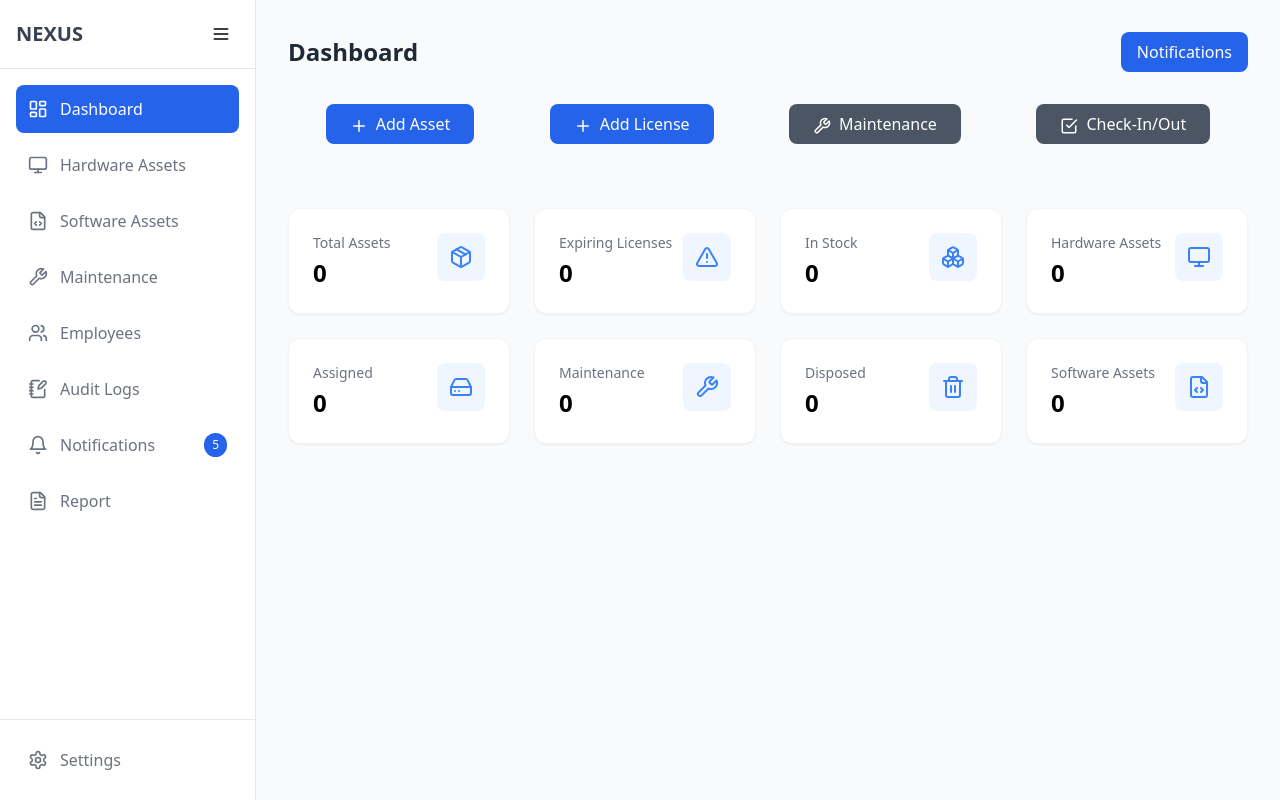
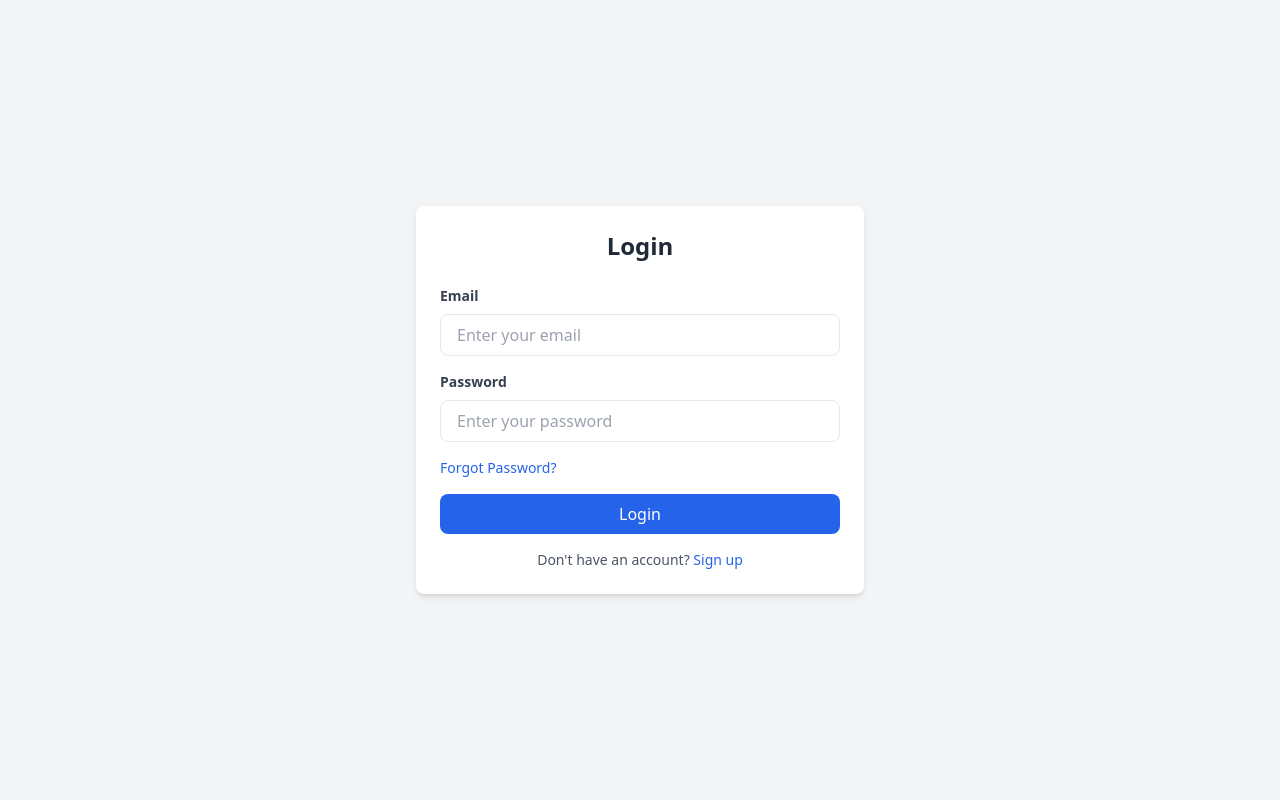
Before and after one commit to SSHareesh/Nexus_frontend, a React (Vite) app: page / in a window 1280 px wide. Built offline with nearby package versions, Linux system fonts and the light colour scheme; no server answers.

Commit message:
dashboard navigation

```diff
--- a/src/App.jsx
+++ b/src/App.jsx
@@ -1,9 +1,11 @@
 import React from 'react';
 import { BrowserRouter as Router, Routes, Route } from 'react-router-dom';
 import Layout from './components/layout/Layout';
+import Login from './pages/Authentication/Login';
+import Signup from './pages/Authentication/Signup';
 import Dashboard from './pages/Dashboard/Dashboard';
 import HardwareAssets from './pages/HardwareAssets/HardwareAssets';
-//import SoftwareAssets from "@/pages/SoftwareAssets/SoftwareAssets.jsx";
+import AddHardwareAsset from './pages/HardwareAssets/AddHardwareAsset';
 import EditSoftwareAssets from './pages/SoftwareAssets/EditSoftwareAssets';
 import SoftwareAssets from './pages/SoftwareAssets/SoftwareAssets';
 import EditHardware from './pages/EditHardware/EditHardware';
@@ -14,8 +16,11 @@ function App() {
   return (
     <Router>
       <Routes>
-        <Route path="/" element={<Layout><Dashboard /></Layout>} />
+        <Route path="/" element={<Login />} />
+        <Route path="/Signup" element={<Signup />} />
+        <Route path="/Dashboard" element={<Layout><Dashboard /></Layout>} />
         <Route path='/HardwareAssets' element={<Layout><HardwareAssets /></Layout>} />
+        <Route path='/AddHardwareAsset' element={<Layout><AddHardwareAsset/></Layout>} />
         <Route path='/SoftwareAssets' element={<Layout><SoftwareAssets /></Layout>} />
         <Route path='/EditHardware/:id' element={<Layout><EditHardware /></Layout>} />
         <Route path="/EditSoftwareAssets/:id" element={<Layout><EditSoftwareAssets /></Layout>} />
--- a/src/components/layout/NavItem.jsx
+++ b/src/components/layout/NavItem.jsx
@@ -40,7 +40,7 @@ const NavItem = ({ icon: Icon, label, count = 0, isCollapsed }) => {
   const location = useLocation();
 
   const paths = {
-    Dashboard: "/",
+    "Dashboard": "/Dashboard",
     "Hardware Assets": "/HardwareAssets",
     "Software Assets": "/SoftwareAssets",
     "Assigned Assets": "/assigned-assets",
--- a/src/components/layout/Sidebar.jsx
+++ b/src/components/layout/Sidebar.jsx
@@ -22,8 +22,7 @@ const Sidebar = ({ isCollapsed, toggleSidebar }) => {
         {!isCollapsed && <h1 className="text-xl font-bold text-gray-700">NEXUS</h1>}
         <button
           onClick={toggleSidebar}
-          className="p-2 rounded-lg hover:bg-gray-100 transition-colors"
-        >
+          className="p-2 rounded-lg hover:bg-gray-100 transition-colors">
           {isCollapsed ? <Menu size={20} /> : <Menu size={20} />}
         </button>
       </div>
--- /dev/null
+++ b/src/pages/Authentication/Login.jsx
@@ -0,0 +1,41 @@
+import React from "react";
+import { Link, useNavigate } from "react-router-dom";
+
+
+function Login (){
+const navigate=useNavigate() ;
+  return (
+    <div className="flex min-h-screen items-center justify-center bg-gray-100">
+      <div className="w-full max-w-md p-6 bg-white rounded-lg shadow-md">
+        <h2 className="text-2xl font-bold text-gray-800 text-center">Login</h2>
+
+        <form className="mt-6">
+          <div className="mb-4">
+            <label className="block text-gray-700 text-sm font-semibold mb-2">Email</label>
+            <input type="email" className="w-full px-4 py-2 border rounded-lg focus:ring-blue-500 focus:border-blue-500" placeholder="Enter your email" />
+          </div>
+
+          <div className="mb-4">
+            <label className="block text-gray-700 text-sm font-semibold mb-2">Password</label>
+            <input type="password" className="w-full px-4 py-2 border rounded-lg focus:ring-blue-500 focus:border-blue-500" placeholder="Enter your password" />
+          </div>
+
+          <div className="flex justify-between items-center mb-4">
+            <Link to="/forgot-password" className="text-blue-600 text-sm hover:underline">Forgot Password?</Link>
+          </div>
+
+          <button type="submit" className="w-full bg-blue-600 text-white py-2 rounded-lg hover:bg-blue-700 transition-colors"
+           onClick={() => navigate("/Dashboard")}>
+            Login
+          </button>
+        </form>
+
+        <p className="mt-4 text-sm text-gray-600 text-center">
+          Don't have an account? <Link to="/signup" className="text-blue-600 hover:underline">Sign up</Link>
+        </p>
+      </div>
+    </div>
+  );
+};
+
+export default Login;
--- /dev/null
+++ b/src/pages/Authentication/Signup.jsx
@@ -0,0 +1,44 @@
+import React from "react";
+import { Link } from "react-router-dom";
+
+const Signup = () => {
+  return (
+    <div className="flex min-h-screen items-center justify-center bg-gray-100">
+      <div className="w-full max-w-md p-6 bg-white rounded-lg shadow-md">
+        <h2 className="text-2xl font-bold text-gray-800 text-center">Sign Up</h2>
+
+        <form className="mt-6">
+          <div className="mb-4">
+            <label className="block text-gray-700 text-sm font-semibold mb-2">Full Name</label>
+            <input type="text" className="w-full px-4 py-2 border rounded-lg focus:ring-blue-500 focus:border-blue-500" placeholder="Enter your full name" />
+          </div>
+
+          <div className="mb-4">
+            <label className="block text-gray-700 text-sm font-semibold mb-2">Email</label>
+            <input type="email" className="w-full px-4 py-2 border rounded-lg focus:ring-blue-500 focus:border-blue-500" placeholder="Enter your email" />
+          </div>
+
+          <div className="mb-4">
+            <label className="block text-gray-700 text-sm font-semibold mb-2">Password</label>
+            <input type="password" className="w-full px-4 py-2 border rounded-lg focus:ring-blue-500 focus:border-blue-500" placeholder="Create a password" />
+          </div>
+
+          <div className="mb-4">
+            <label className="block text-gray-700 text-sm font-semibold mb-2">Confirm Password</label>
+            <input type="password" className="w-full px-4 py-2 border rounded-lg focus:ring-blue-500 focus:border-blue-500" placeholder="Create a password" />
+          </div>
+
+          <button type="submit" className="w-full bg-blue-600 text-white py-2 rounded-lg hover:bg-blue-700 transition-colors">
+            Sign Up
+          </button>
+        </form>
+
+        <p className="mt-4 text-sm text-gray-600 text-center">
+          Already have an account? <Link to="/" className="text-blue-600 hover:underline">Login</Link>
+        </p>
+      </div>
+    </div>
+  );
+};
+
+export default Signup;
--- a/src/pages/Dashboard/Dashboard.jsx
+++ b/src/pages/Dashboard/Dashboard.jsx
@@ -1,7 +1,7 @@
 import React, { useEffect, useState } from 'react';
 import StatsCard from '../../components/StatsCard/StatsCard';
 import { Package, Boxes, HardDrive, FileCode, Wrench, Trash2, AlertTriangle, Monitor,CheckSquare, Plus } from 'lucide-react';
-import { useNavigate } from 'react-router-dom';
+import { useNavigate,Link } from 'react-router-dom';
 import api from '../../utils/api';
 
 function Dashboard() {
@@ -28,14 +28,14 @@ function Dashboard() {
   }, []);
 
   const stats = [
-    { title: 'Total Assets', value: counts.assetmanage ?? '0', icon: Package },
-    { title: 'Expiring Licenses', value: counts.expiring ?? '0', icon: AlertTriangle },
-    { title: 'In Stock', value: counts.stock ?? '0', icon: Boxes },
-    { title: 'Hardware Assets', value: counts.in_out ?? '0', icon: Monitor },
-    { title: 'Assigned', value: counts.inuse ?? '0', icon: HardDrive },
-    { title: 'Maintenance', value: counts.maintenance_manage ?? '0', icon: Wrench },
-    { title: 'Disposed', value: counts.disposal ?? '0', icon: Trash2 },
-    { title: 'Software Assets', value: counts.softwareassets ?? '0', icon: FileCode },
+    { title: 'Total Assets', value: Number(counts.assetmanage) + Number(counts.softwareassets) || '0', icon: Package },
+    { title: 'Expiring Licenses', value: counts.expiring || '0', icon: AlertTriangle,path:"" },
+    { title: 'In Stock', value: counts.stock || '0', icon: Boxes,path:"/HardwareAssets?filter=instock" },
+    { title: 'Hardware Assets', value: counts.assetmanage || '0', icon: Monitor,path:"/HardwareAssets" },
+    { title: 'Assigned', value: counts.inuse || '0', icon: HardDrive },
+    { title: 'Maintenance', value: counts.maintenance_manage || '0', icon: Wrench, },
+    { title: 'Disposed', value: counts.disposal || '0', icon: Trash2 ,path:"/HardwareAssets?filter=disposed"},
+    { title: 'Software Assets', value: counts.softwareassets || '0', icon: FileCode,path:"/SoftwareAssets" },
   ];
 
   return (
@@ -50,14 +50,14 @@ function Dashboard() {
       {/* Action Buttons */}
       <div className="flex flex-wrap justify-around mb-8">
         <button
-          onClick={() => navigate('/AddHardwareAsset')}
+          onClick={() => navigate("/AddHardwareAsset")}
           className="px-6 py-2 bg-blue-600 text-white font-medium rounded-lg mb-2 hover:bg-blue-700 transition">
         <Plus className="inline-block  mr-2 " size={18}/>
           Add Asset
         </button>
 
         <button
-          onClick={() => navigate('/add-license')}
+          onClick={() => navigate("/AddSoftware")}
           className="px-6 py-2 bg-blue-600 text-white font-medium rounded-lg mb-2 hover:bg-blue-700 transition">
         <Plus className="inline-block  mr-2 " size={18}/>
 
@@ -85,7 +85,9 @@ function Dashboard() {
       {/* Stats Cards Section */}
       <div className="grid grid-cols-1 md:grid-cols-2 lg:grid-cols-4 gap-6">
         {stats.map((stat, index) => (
+           <Link key={index} to={stat.path} className="block">
           <StatsCard key={index} title={stat.title} value={stat.value} icon={stat.icon} />
+           </Link>
         ))}
       </div>
     </div>
--- a/src/pages/HardwareAssets/HardwareAssets.jsx
+++ b/src/pages/HardwareAssets/HardwareAssets.jsx
@@ -1,7 +1,7 @@
 import React, { useState, useEffect } from "react";
 import { Plus, Filter, Search, Eye, Trash2, Archive, CheckSquare, Square } from "lucide-react";
 import api from "../../utils/api";
-import { useNavigate } from "react-router-dom";
+import { useNavigate} from "react-router-dom";
 
 function HardwareAssets() {
   const navigate = useNavigate();
@@ -11,8 +11,11 @@ function HardwareAssets() {
   const [selectedFilter, setSelectedFilter] = useState("");
   const [showFilters, setShowFilters] = useState(false);
 
+
   useEffect(() => {
-    const fetchAssets = async () => {
+
+
+      const fetchAssets = async () => {
       const response = await api.getAssets();
       console.log("Fetched data:", response.data.data);  // Log the data
 
@@ -24,6 +27,7 @@ function HardwareAssets() {
       }
     };
     fetchAssets();
+
   }, []);
 
 
@@ -44,12 +48,12 @@ function HardwareAssets() {
     const normalizedStatus = asset.status.trim().toLowerCase();
     const matchesSearch = asset.assetid.toLowerCase().includes(searchQuery.toLowerCase());
     const matchesFilter =
-      selectedFilter === "All" ||
-      selectedFilter === "" ||
-      (selectedFilter === "In Stock" && normalizedStatus === "instock") ||
-      (selectedFilter === "Assigned" && normalizedStatus === "assigned") ||
-      (selectedFilter === "Under Maintenance" && normalizedStatus === "maintenance") ||
-      (selectedFilter === "Disposed" && normalizedStatus === "disposed");
+    selectedFilter === "All" ||
+    selectedFilter === "" ||
+    (selectedFilter.toLowerCase() === "in stock" && normalizedStatus === "instock") ||
+    (selectedFilter.toLowerCase() === "assigned" && normalizedStatus === "assigned") ||
+    (selectedFilter.toLowerCase() === "under maintenance" && normalizedStatus === "maintenance") ||
+    (selectedFilter.toLowerCase() === "disposed" && normalizedStatus === "disposed");
 
     return matchesSearch && matchesFilter;
   });
@@ -67,7 +71,7 @@ function HardwareAssets() {
   return (
     <div className="p-6">
       <div className="flex flex-col md:flex-row justify-between items-center mb-6 space-y-4 md:space-y-0">
-        <h1 className="text-2xl font-bold text-gray-800">Hardware Assets</h1>
+        <h1 className="text-xl font-bold text-gray-800">Hardware Assets</h1>
         <div className="flex items-center space-x-4">
           <div className="relative">
             <Search className="absolute left-3 top-2.5 text-gray-400" size={18} />
@@ -103,6 +107,7 @@ function HardwareAssets() {
                 ))}
               </div>
             )}
+
           </div>
 
           {/* Add New Button */}
@@ -114,7 +119,7 @@ function HardwareAssets() {
       </div>
 
       <div className="overflow-x-auto bg-white shadow-md rounded-lg">
-        <table className="w-full text-left border-collapse">
+        <table className="w-full text-left border-collapse text-sm">
           <thead>
             <tr className="bg-gray-100">
               <th className="px-6 py-3 border-b">Asset ID</th>
--- a/src/pages/SoftwareAssets/SoftwareAssets.jsx
+++ b/src/pages/SoftwareAssets/SoftwareAssets.jsx
@@ -74,7 +74,7 @@ const SoftwareAssets = () => {
   return (
     <div className="p-8">
       <div className="flex justify-between items-center mb-6">
-        <h1 className="text-3xl font-bold text-gray-800">Software Assets</h1>
+        <h1 className="text-xl font-bold text-gray-800">Software Assets</h1>
         <div className="flex space-x-4">
           <div className="relative">
             <Search className="absolute left-3 top-2.5 text-gray-400" size={18} />
@@ -103,7 +103,7 @@ const SoftwareAssets = () => {
       )}
 
       <div className="bg-white shadow-lg rounded-lg overflow-hidden">
-        <table className="w-full border-collapse text-base">
+        <table className="w-full border-collapse text-sm">
           <thead className="bg-gray-200 text-gray-700">
             <tr>
               {Object.keys(columnMappings).map((col) => (
```
